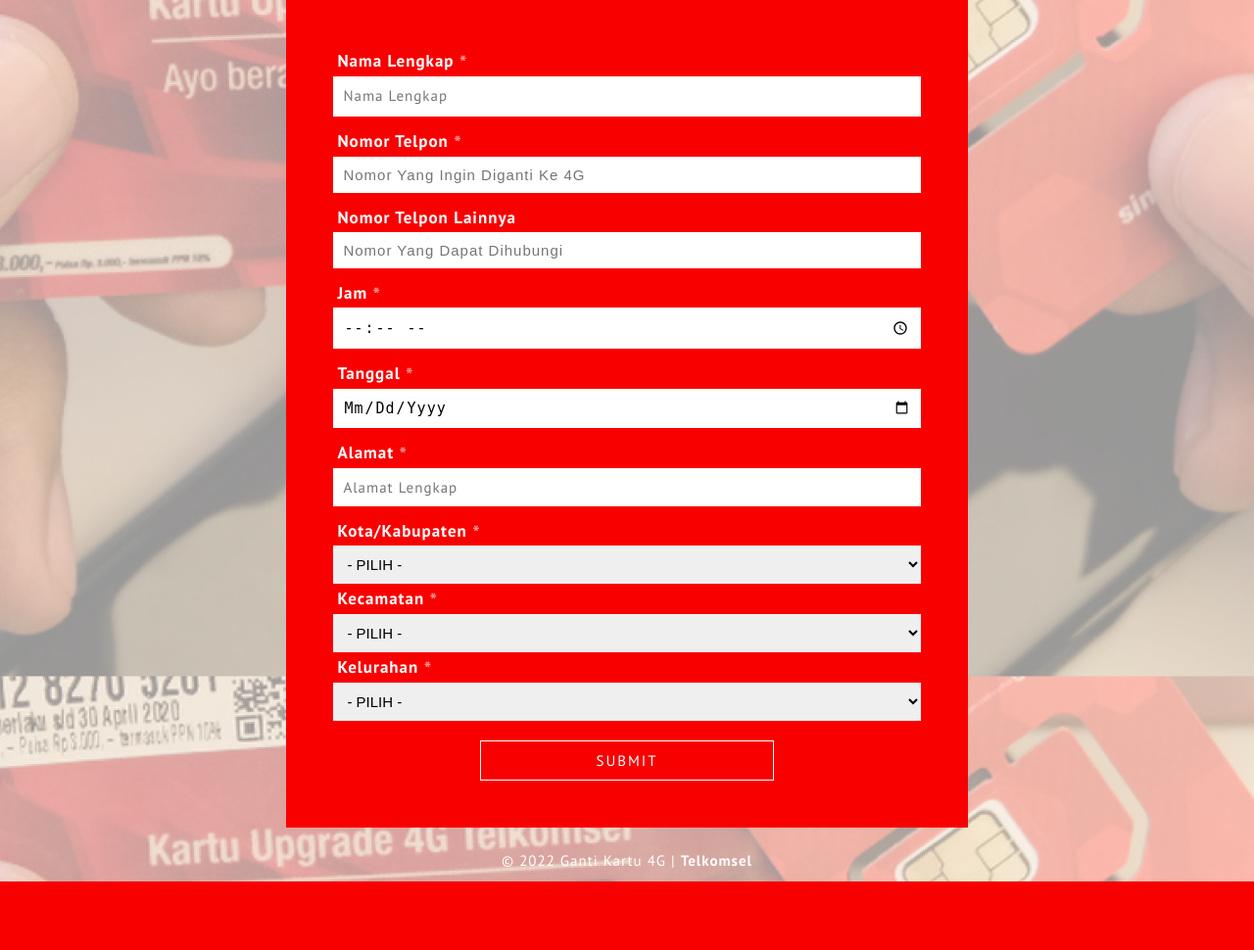
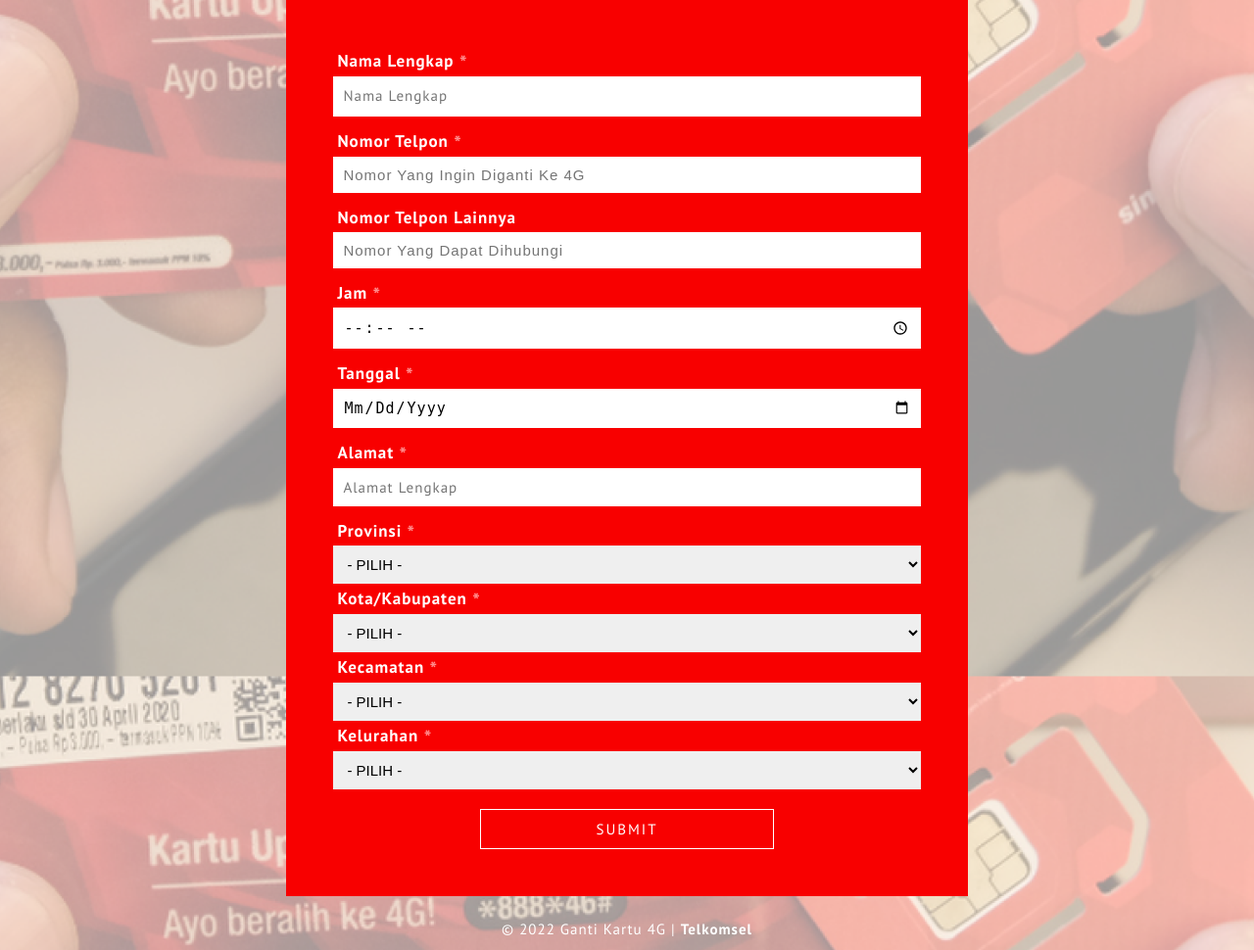
Before and after one commit to azwarbahar/ganti-kartu-4g, a PHP site: page / in a window 1280 px wide. Shown: the part 173-1143 px from the top of the page at 98% size. Before the commit the page ends 1073 px from the top, so only its background shows below. Run offline with PHP 8.4, Linux system fonts and the light colour scheme; data that the repository does not hold is empty.

Commit message:
dfhfgdvf

```diff
--- a/index.php
+++ b/index.php
@@ -66,15 +66,27 @@ require_once 'koneksi.php';
                     <input type="text" name="alamat" id="alamat" placeholder="Alamat Lengkap" required="">
                 </div>
                 <div class="kota">
+                    <label class="head">Provinsi<span class="w3l-star"> * </span></label>
+                    <select class="form-control" name="provinsi" id="provinsi" required="">
+                        <option>- PILIH -</option>
+                        <?php
+                        $provinsi = mysqli_query($conn, "SELECT * FROM tb_teritori_tap GROUP BY provinsi");
+                        while ($row = mysqli_fetch_assoc($provinsi)) {
+                            echo "<option value='$row[provinsi]'>$row[provinsi]</option>";
+                        }
+                        ?>
+                    </select>
+                </div>
+                <div class="kota">
                     <label class="head">Kota/Kabupaten<span class="w3l-star"> * </span></label>
                     <select class="form-control" name="kota" id="kota" required="">
                         <option>- PILIH -</option>
 
                         <?php
-                        $kota = mysqli_query($conn, "SELECT * FROM tb_teritori_tap GROUP BY kabupaten");
-                        while ($row = mysqli_fetch_assoc($kota)) {
-                            echo "<option value='$row[kabupaten]'>$row[kabupaten]</option>";
-                        }
+                        // $kota = mysqli_query($conn, "SELECT * FROM tb_teritori_tap GROUP BY kabupaten");
+                        // while ($row = mysqli_fetch_assoc($kota)) {
+                        //     echo "<option value='$row[kabupaten]'>$row[kabupaten]</option>";
+                        // }
                         ?>
                     </select>
                 </div>
@@ -143,6 +155,18 @@ require_once 'koneksi.php';
     </script>
 
     <script type="text/javascript">
+        $('#provinsi').change(function() {
+            var provinsi = $(this).val();
+            $.ajax({
+                type: 'POST',
+                url: 'kota.php',
+                data: 'provinsi=' + provinsi,
+                success: function(response) {
+                    $('#kota').html(response);
+                }
+            });
+        });
+
         $('#kota').change(function() {
             var kabupaten = $(this).val();
             $.ajax({
--- a/submit_pengajuan.php
+++ b/submit_pengajuan.php
@@ -9,14 +9,15 @@ $no_telpon_lainnya = $_POST['no_telpon_lainnya'];
 $jam = $_POST['jam'];
 $tanggal = $_POST['tanggal'];
 $alamat = $_POST['alamat'];
+$provinsi = $_POST['provinsi'];
 $kota = $_POST['kota'];
 $kecamatan = $_POST['kecamatan'];
 $kelurahan = $_POST['kelurahan'];
 
 $query = "INSERT INTO `tb_pengajuans` (`nama_lengkap`, `nomor_telpon1`, `nomor_telpon2`, `jam`, `tanggal`,
-                                        `alamat`, `kota`, `kecamatan`, `kelurahan`)
+                                        `alamat`, `provinsi`, `kota`, `kecamatan`, `kelurahan`)
             VALUES ('$nama_lengkap', '$no_telpon_3g', '$no_telpon_lainnya', '$jam', '$tanggal', '$alamat',
-                    '$kota', '$kecamatan', '$kelurahan');";
+                    '$provinsi', '$kota', '$kecamatan', '$kelurahan');";
 
 if (mysqli_query($conn, $query)) {
 ?>
```
Also changed, not shown: kota.php (added, +17 -0 lines).
